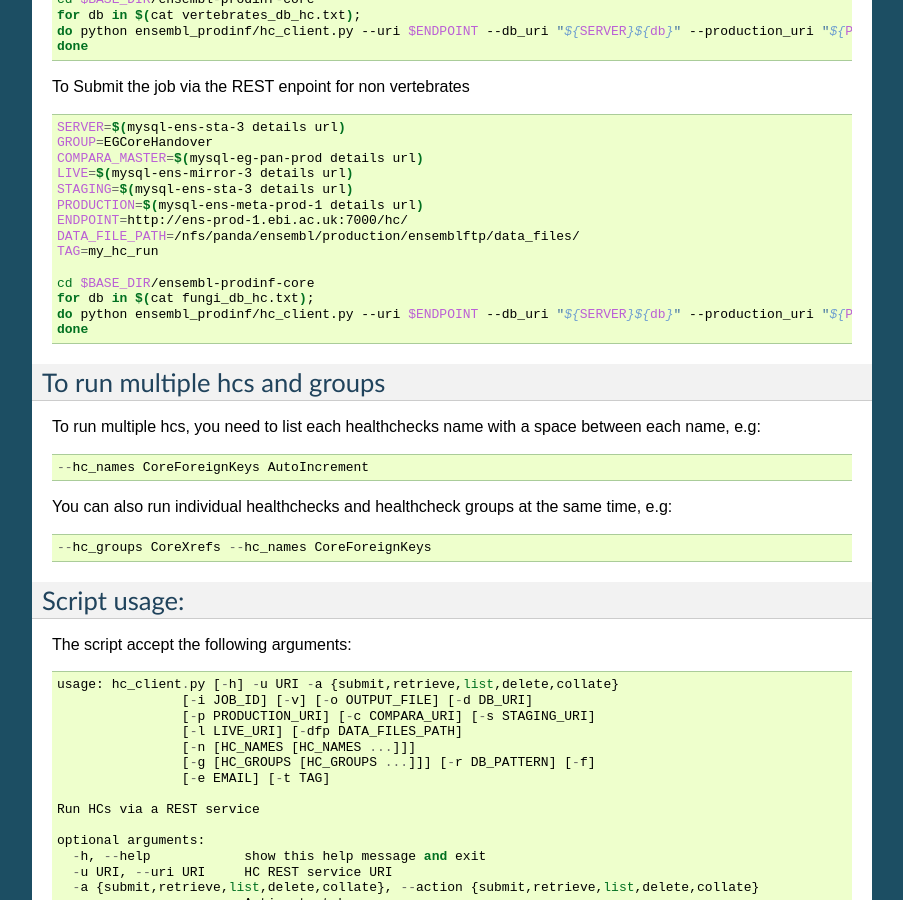
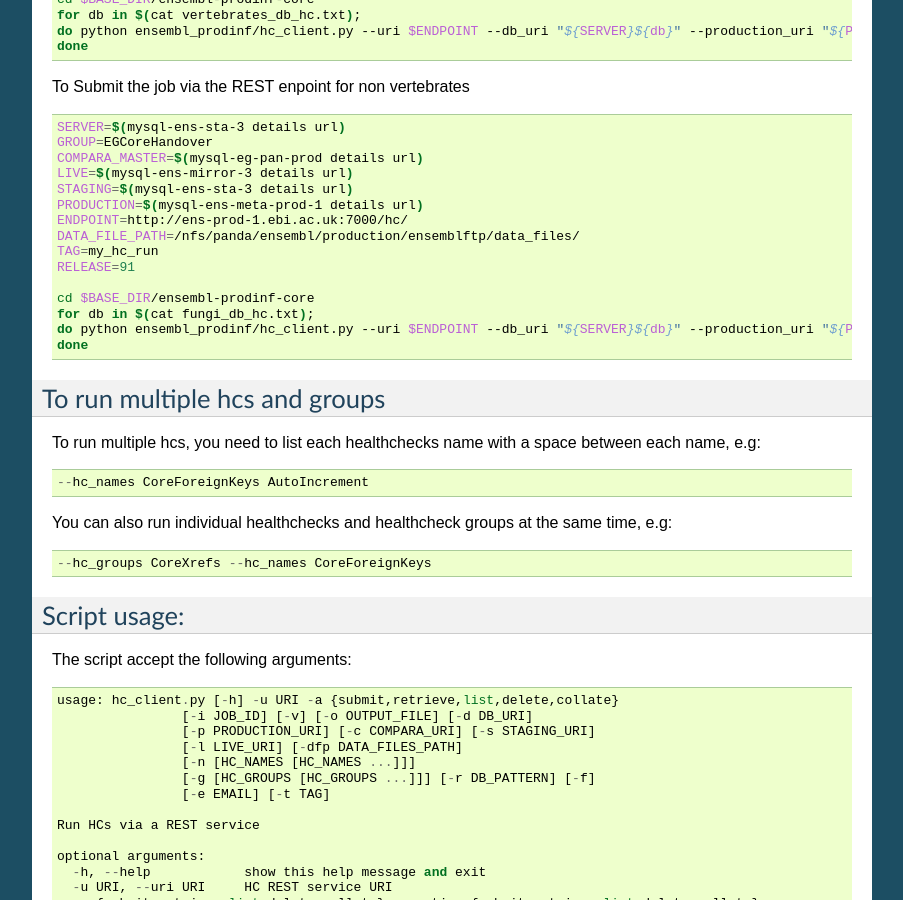
Before and after one commit to Ensembl/ensembl-prodinf-datachecks, a Sphinx documentation site: the page built from docs/bulk_hc_submission.rst, in a window 1280 px wide and 900 px high, scrolled down 1212 px. Shown: the whole window, without its empty margins (198-1101 px from the left). Built offline with Sphinx 7.4.7, drawn with Linux system fonts in a browser that asks for light colours.

Commit message:
Update bulk_hc_submission.rst
We are now using a merged production database

```diff
--- a/docs/bulk_hc_submission.rst
+++ b/docs/bulk_hc_submission.rst
@@ -91,10 +91,11 @@
   ENDPOINT=http://ens-prod-1.ebi.ac.uk:7000/hc/
   DATA_FILE_PATH=/nfs/panda/ensembl/production/ensemblftp/data_files/
   TAG=my_hc_run
+  RELEASE=91
 
   cd $BASE_DIR/ensembl-prodinf-core
   for db in $(cat fungi_db_hc.txt);
-  do python ensembl_prodinf/hc_client.py --uri $ENDPOINT --db_uri "${SERVER}${db}" --production_uri "${PRODUCTION}ensembl_production" --staging_uri $STAGING --live_uri $LIVE --compara_uri "${COMPARA_MASTER}ensembl_compara_master" --hc_groups $GROUP --data_files_path $DATA_FILE_PATH --tag $TAG  --action submit
+  do python ensembl_prodinf/hc_client.py --uri $ENDPOINT --db_uri "${SERVER}${db}" --production_uri "${PRODUCTION}ensembl_production_${RELEASE}" --staging_uri $STAGING --live_uri $LIVE --compara_uri "${COMPARA_MASTER}ensembl_compara_master" --hc_groups $GROUP --data_files_path $DATA_FILE_PATH --tag $TAG  --action submit
   done
 
 To run multiple hcs and groups
```
